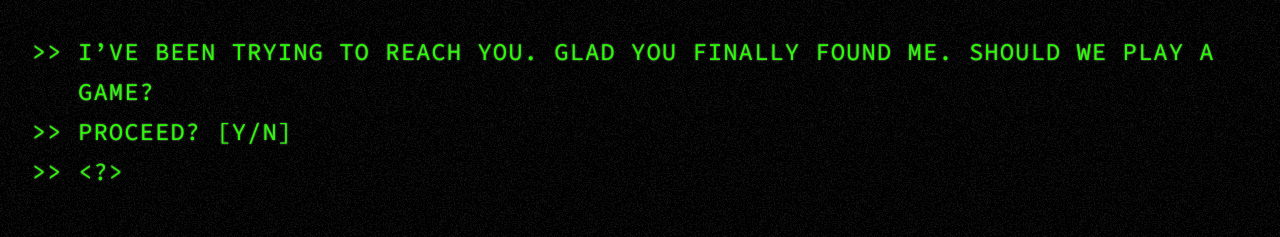
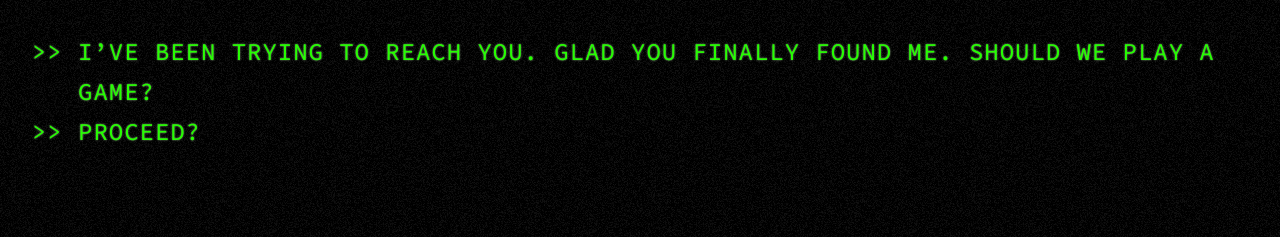
Before and after one commit to GeekGuruDev/rataalada-v1, a React (Vite) app: page / in a window 1280 px wide. Shown: the top 237 px of the page. Built offline with nearby package versions, Linux system fonts and the light colour scheme.

Commit message:
Fix loader image time

```diff
--- a/src/components/Loading.jsx
+++ b/src/components/Loading.jsx
@@ -12,7 +12,7 @@
     if (showImg) {
       const interval = setTimeout(() => {
         setIsLoading(false);
-      }, 200);
+      }, 2000);
       return () => clearInterval(interval);
     }
 
```
